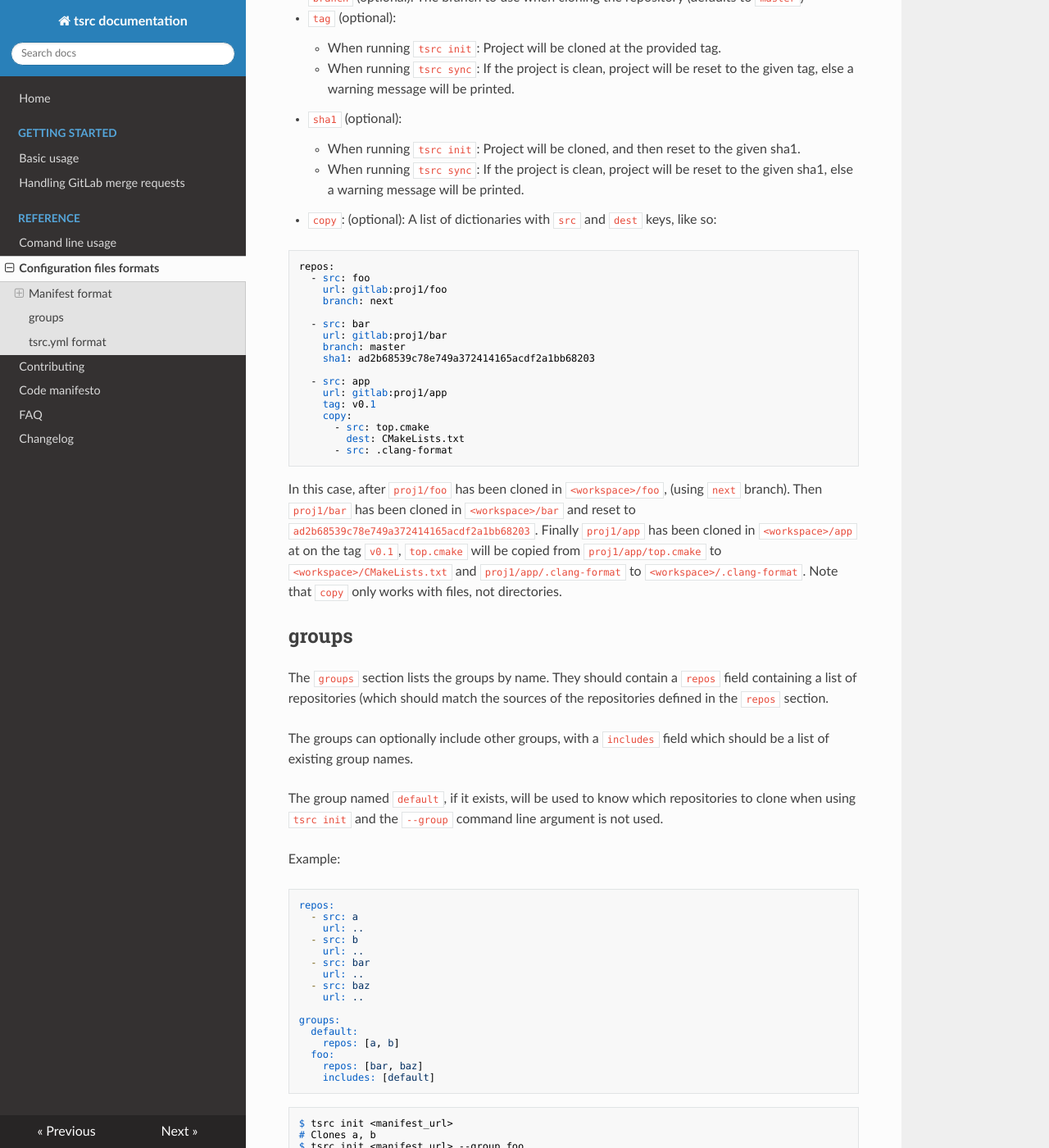
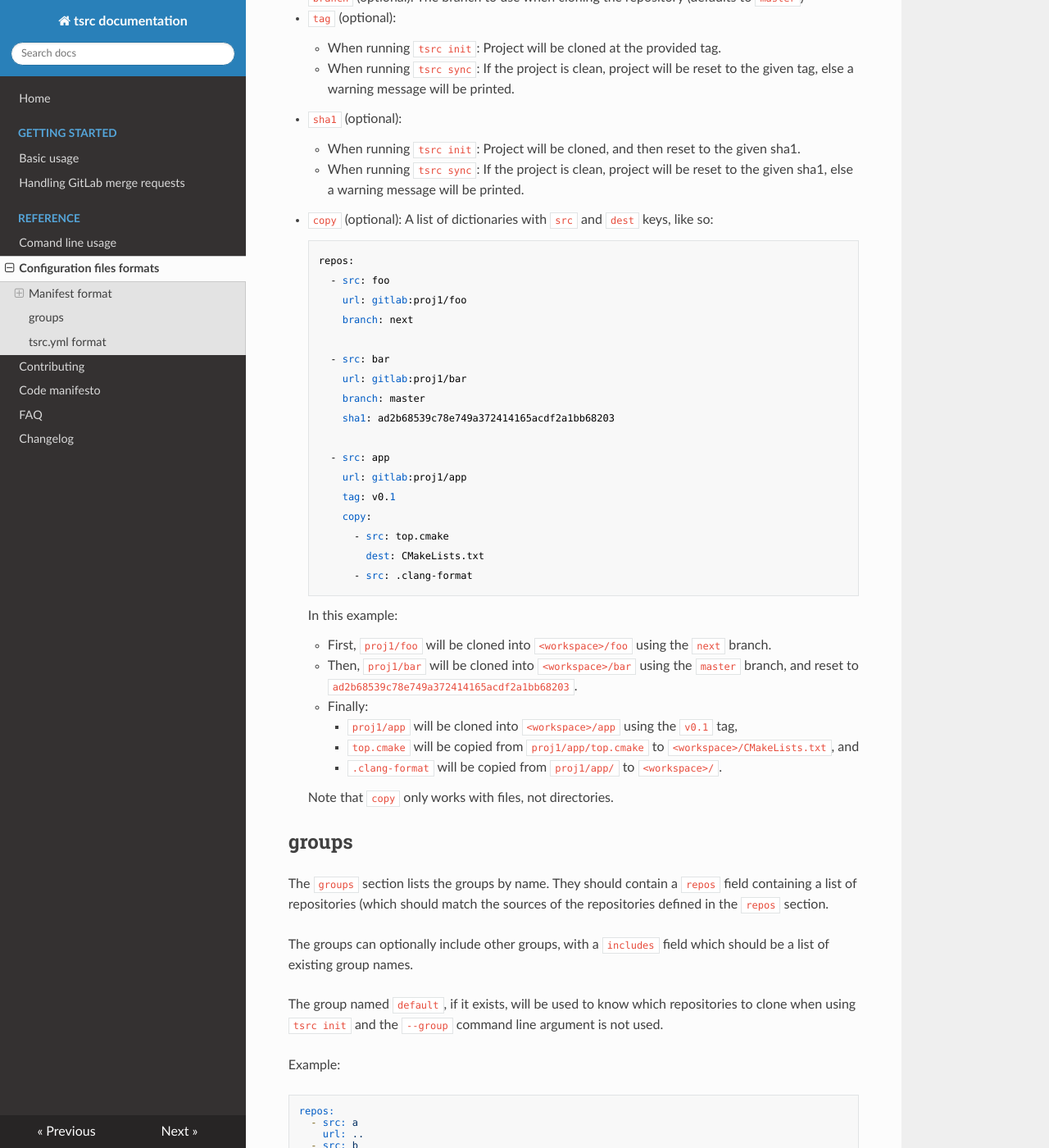
Before and after one commit to your-tools/tsrc, an MkDocs documentation site: the page built from docs/ref/formats.md, in a window 1280 px wide and 1400 px high, scrolled down 624 px. Shown: the whole window at 82% size. Built offline with MkDocs 1.6.1, drawn with Linux system fonts in a browser that asks for light colours; nearby versions of some CDN libraries; old or Windows-style settings are respelled for this version of MkDocs.

````diff
--- a/docs/ref/formats.md
+++ b/docs/ref/formats.md
@@ -32,36 +32,36 @@ Each repository is also a dictionary, containing:
     * When running `tsrc init`: Project will be cloned, and then reset to the given sha1.
     * When running `tsrc sync`:  If the project is clean, project will be reset
         to the given sha1, else a warning message will be printed.
-* `copy`: (optional): A list of dictionaries with `src` and `dest` keys, like so:
+* `copy` (optional): A list of dictionaries with `src` and `dest` keys, like so:
 
+        repos:
+          - src: foo
+            url: gitlab:proj1/foo
+            branch: next
 
-```
-repos:
-  - src: foo
-    url: gitlab:proj1/foo
-    branch: next
+          - src: bar
+            url: gitlab:proj1/bar
+            branch: master
+            sha1: ad2b68539c78e749a372414165acdf2a1bb68203
 
-  - src: bar
-    url: gitlab:proj1/bar
-    branch: master
-    sha1: ad2b68539c78e749a372414165acdf2a1bb68203
+          - src: app
+            url: gitlab:proj1/app
+            tag: v0.1
+            copy:
+              - src: top.cmake
+                dest: CMakeLists.txt
+              - src: .clang-format
 
-  - src: app
-    url: gitlab:proj1/app
-    tag: v0.1
-    copy:
-      - src: top.cmake
-        dest: CMakeLists.txt
-      - src: .clang-format
-```
+    In this example:
 
-In this case, after `proj1/foo` has been cloned in `<workspace>/foo`,
-(using `next` branch). Then `proj1/bar` has been cloned in `<workspace>/bar`
-and reset to `ad2b68539c78e749a372414165acdf2a1bb68203`. Finally `proj1/app`
-has been cloned in `<workspace>/app` at on the tag `v0.1`, `top.cmake` will be
-copied from `proj1/app/top.cmake` to `<workspace>/CMakeLists.txt` and
-`proj1/app/.clang-format` to `<workspace>/.clang-format`.
-Note that `copy` only works with files, not directories.
+    * First, `proj1/foo` will be cloned into `<workspace>/foo` using the `next` branch.
+    * Then, `proj1/bar` will be cloned into `<workspace>/bar` using the `master` branch, and reset to `ad2b68539c78e749a372414165acdf2a1bb68203`.
+    * Finally:
+        * `proj1/app` will be cloned into `<workspace>/app` using the `v0.1` tag,
+        * `top.cmake` will be copied from `proj1/app/top.cmake` to `<workspace>/CMakeLists.txt`, and
+        * `.clang-format` will be copied from `proj1/app/` to `<workspace>/`.
+
+    Note that `copy` only works with files, not directories.
 
 ## groups
 
````
